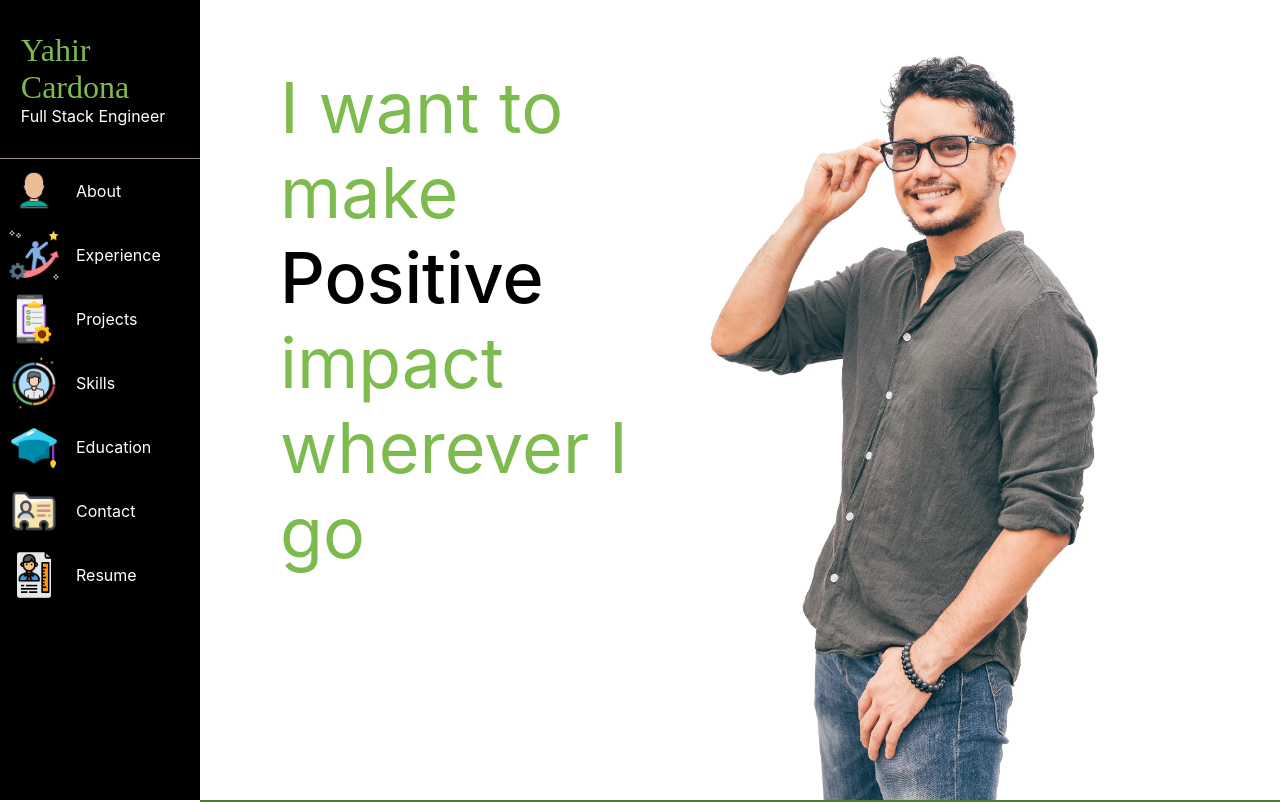
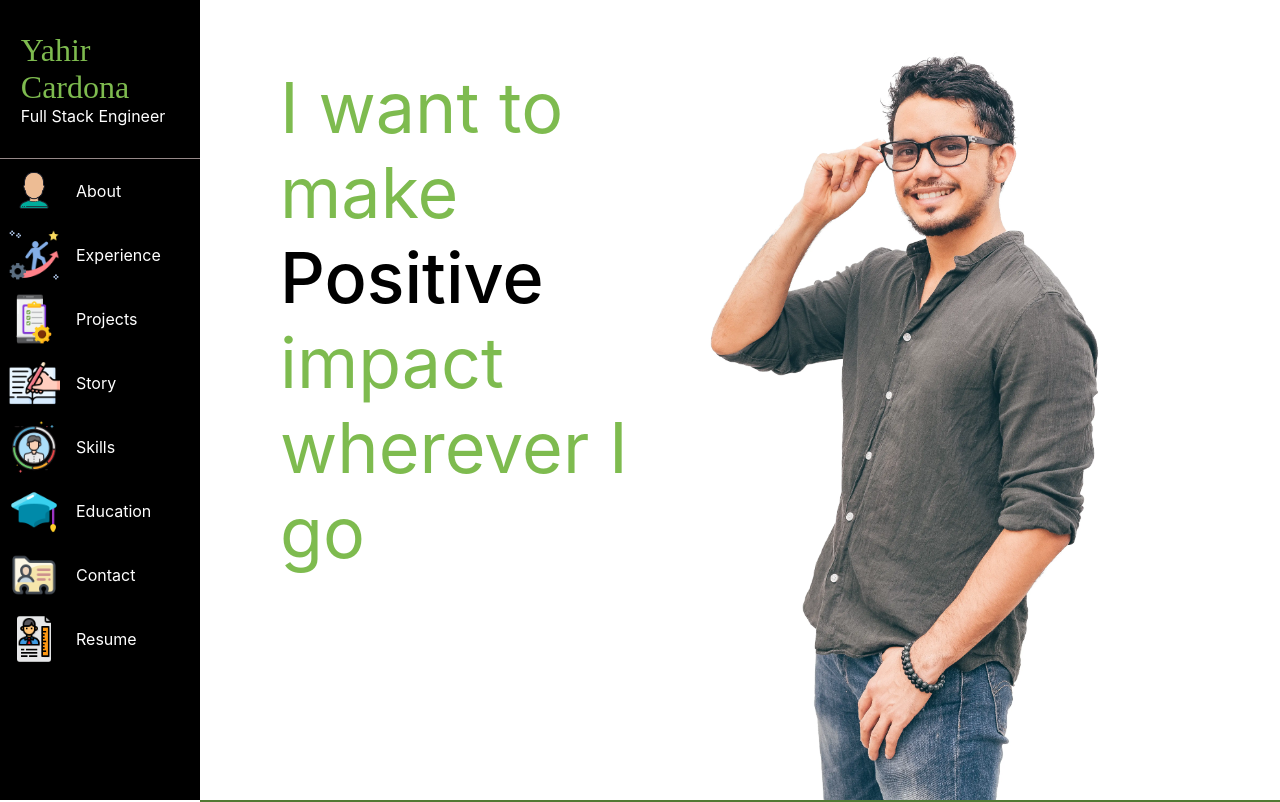
Before and after one commit to yahir91/Porftfolio, a React (Vite) app: page / in a window 1280 px wide. Shown: the top 802 px of the page. Built offline with nearby package versions, Linux system fonts and the light colour scheme.

Commit message:
feat: add story section

```diff
--- a/src/App.tsx
+++ b/src/App.tsx
@@ -1,10 +1,8 @@
-import classes from "./App.module.css";
 import Main from "./sections/Main/Main";
 
 function App() {
-
   return (
-    <div className={classes.container} >
+    <div>
       <Main />
     </div>
   );
--- a/src/sections/Contact/Contact.module.css
+++ b/src/sections/Contact/Contact.module.css
@@ -23,5 +23,5 @@
 }
 
 .card span {
-  color: var(--blue);
+  color: var(--blue-text);
 }
--- a/src/sections/Contact/Contact.tsx
+++ b/src/sections/Contact/Contact.tsx
@@ -13,6 +13,7 @@ const Contact = () => {
             href={item.link}
             target="_blank"
             rel="noopener noreferrer"
+            key={item.id}
           >
             <div className={classes.card} key={item.id}>
               <img src={item.logo} alt={item.name} />
--- a/src/sections/Main/Main.tsx
+++ b/src/sections/Main/Main.tsx
@@ -8,11 +8,13 @@ import Projects from "../Projects/Projects";
 import Skills from "../Skills/Skills";
 import classes from "./Main.module.css";
 import Navbar from "../Navbar/Navbar";
+import Story from "../Stories/Story";
 
 const Main = () => {
   const about = useRef<HTMLDivElement>(null);
   const experience = useRef<HTMLDivElement>(null);
   const projects = useRef<HTMLDivElement>(null);
+  const story = useRef<HTMLDivElement>(null);
   const skills = useRef<HTMLDivElement>(null);
   const education = useRef<HTMLDivElement>(null);
   const contact = useRef<HTMLDivElement>(null);
@@ -28,7 +30,15 @@ const Main = () => {
   return (
     <div className={classes.container}>
       <Navbar
-        reference={{ about, experience, projects, skills, education, contact }}
+        reference={{
+          about,
+          experience,
+          projects,
+          story,
+          skills,
+          education,
+          contact,
+        }}
         handleScroll={handleScroll}
       />
       <div>
@@ -42,6 +52,9 @@ const Main = () => {
       </div>
       <div ref={projects}>
         <Projects />
+      </div>
+      <div ref={story}>
+        <Story />
       </div>
       <div ref={skills}>
         <Skills />
--- a/src/sections/Navbar/Navbar.tsx
+++ b/src/sections/Navbar/Navbar.tsx
@@ -5,6 +5,7 @@ type Reference = {
   about: RefObject<HTMLDivElement>;
   experience: RefObject<HTMLDivElement>;
   projects: RefObject<HTMLDivElement>;
+  story: RefObject<HTMLDivElement>;
   skills: RefObject<HTMLDivElement>;
   education: RefObject<HTMLDivElement>;
   contact: RefObject<HTMLDivElement>;
@@ -102,7 +103,7 @@ const Navbar = ({ reference, handleScroll }: Props) => {
             className={`${classes.section} ${
               isSection(
                 reference.projects.current?.offsetTop,
-                reference.skills.current?.offsetTop
+                reference.story.current?.offsetTop
               ) && classes.highlighted
             }`}
             onClick={() => {
@@ -111,6 +112,20 @@ const Navbar = ({ reference, handleScroll }: Props) => {
           >
             <img src="icons/Project.png" alt="Projects" />
             <span>Projects</span>
+          </div>
+          <div
+            className={`${classes.section} ${
+              isSection(
+                reference.story.current?.offsetTop,
+                reference.skills.current?.offsetTop
+              ) && classes.highlighted
+            }`}
+            onClick={() => {
+              handleScroll(reference.story.current!);
+            }}
+          >
+            <img src="icons/Story.png" alt="Projects" />
+            <span>Story</span>
           </div>
           <div
             className={`${classes.section} ${
--- /dev/null
+++ b/src/sections/Stories/StoriesInfo.ts
@@ -0,0 +1,37 @@
+export const STORY: STORY[] = [
+  {
+    id: 1,
+    name: "Monorepos with Nx",
+    topic:
+      "Monorepos simplify code management, boosting efficiency with Nx and Yarn.",
+    link: "https://yahir-cardona.medium.com/in-this-documentation-i-will-explain-how-to-set-up-a-monorepo-in-an-already-existing-polyrepos-fb750a60513a",
+  },
+  {
+    id: 2,
+    name: "Teams Notification Implementation",
+    topic:
+      "Learn how to implement Teams notifications using Microsoft Graph integration",
+    link: "https://medium.com/@yahir-cardona/teams-notification-implementation-4ba5bfee2564",
+  },
+  {
+    id: 3,
+    name: "Boost your Javascript code with jQuery",
+    topic:
+      "Master jQuery to simplify JavaScript DOM manipulation and enhance code.",
+    link: "https://medium.com/@yahir-cardona/boost-your-javascript-code-with-jquery-30eaccd4c029",
+  },
+  {
+    id: 4,
+    name: "Responsive Webpage",
+    topic:
+      "Learn to create responsive webpages easily with HTML, CSS, and media queries.",
+    link: "https://medium.com/@yahir-cardona/easy-way-to-make-a-good-responsive-webpage-for-newbies-d774b2ea98dd",
+  },
+];
+
+export interface STORY {
+  id: number;
+  name: string;
+  topic: string;
+  link: string;
+}
--- /dev/null
+++ b/src/sections/Stories/Story.module.css
@@ -0,0 +1,14 @@
+.content {
+  padding: 3rem;
+  display: flex;
+  gap: 4rem;
+  flex-wrap: wrap;
+  justify-content: center;
+}
+
+@media only screen and (max-width: 650px) {
+  .content {
+    flex-direction: column;
+    align-items: center;
+  }
+}
--- /dev/null
+++ b/src/sections/Stories/Story.tsx
@@ -0,0 +1,19 @@
+import SectionDivider from "../../components/SectionDivider/SectionDivider";
+import { STORY } from "./StoriesInfo";
+import StoryCard from "./StoryCard/StoryCard";
+import classes from "./Story.module.css";
+
+const Story = () => {
+  return (
+    <div>
+      <SectionDivider title="ARTICLES" />
+      <div className={classes.content}>
+        {STORY.map((item) => (
+          <StoryCard story={item} key={item.id} />
+        ))}
+      </div>
+    </div>
+  );
+};
+
+export default Story;
--- /dev/null
+++ b/src/sections/Stories/StoryCard/StoryCard.module.css
@@ -0,0 +1,51 @@
+.container {
+  display: flex;
+  justify-content: center;
+  flex-direction: column;
+  width: 40%;
+  background-color: var(--black-light-bg);
+  border-radius: 0.2rem;
+  box-shadow: 0 2px 10px 0 rgba(0, 0, 0, 0.7), 0 5px 20px 0 rgba(0, 0, 0, 0.9);
+  color: white;
+  padding: 2rem;
+}
+
+.container h2 {
+  font-size: 2rem;
+  color: var(--blue-text);
+}
+
+.container h3 {
+  font-size: 1.5rem;
+  margin-top: 0.6rem;
+}
+.container a {
+  all: unset;
+  text-decoration: underline;
+  margin-top: 1rem;
+  cursor: pointer;
+  color: var(--blue-text);
+}
+
+@media only screen and (min-width: 690px) and (max-width: 900px) {
+  .container h2 {
+    font-size: 1.8rem;
+  }
+
+  .container h3 {
+    font-size: 1.3rem;
+  }
+}
+
+@media only screen and (max-width: 650px) {
+  .container {
+    width: 80%;
+  }
+  .container h2 {
+    font-size: 1.5rem;
+  }
+
+  .container h3 {
+    font-size: 1.1rem;
+  }
+}
--- /dev/null
+++ b/src/sections/Stories/StoryCard/StoryCard.tsx
@@ -0,0 +1,20 @@
+import { STORY } from "../StoriesInfo";
+import classes from "./StoryCard.module.css";
+
+interface Props {
+  story: STORY;
+}
+
+const StoryCard = ({ story }: Props) => {
+  return (
+    <div className={classes.container}>
+      <h2>{story.name}</h2>
+      <h3>{story.topic}</h3>
+      <a href={story.link} target="_blank" rel="noopener noreferrer">
+        Article Link
+      </a>
+    </div>
+  );
+};
+
+export default StoryCard;
```
Also changed, not shown: public/icons/Story.png (added).
